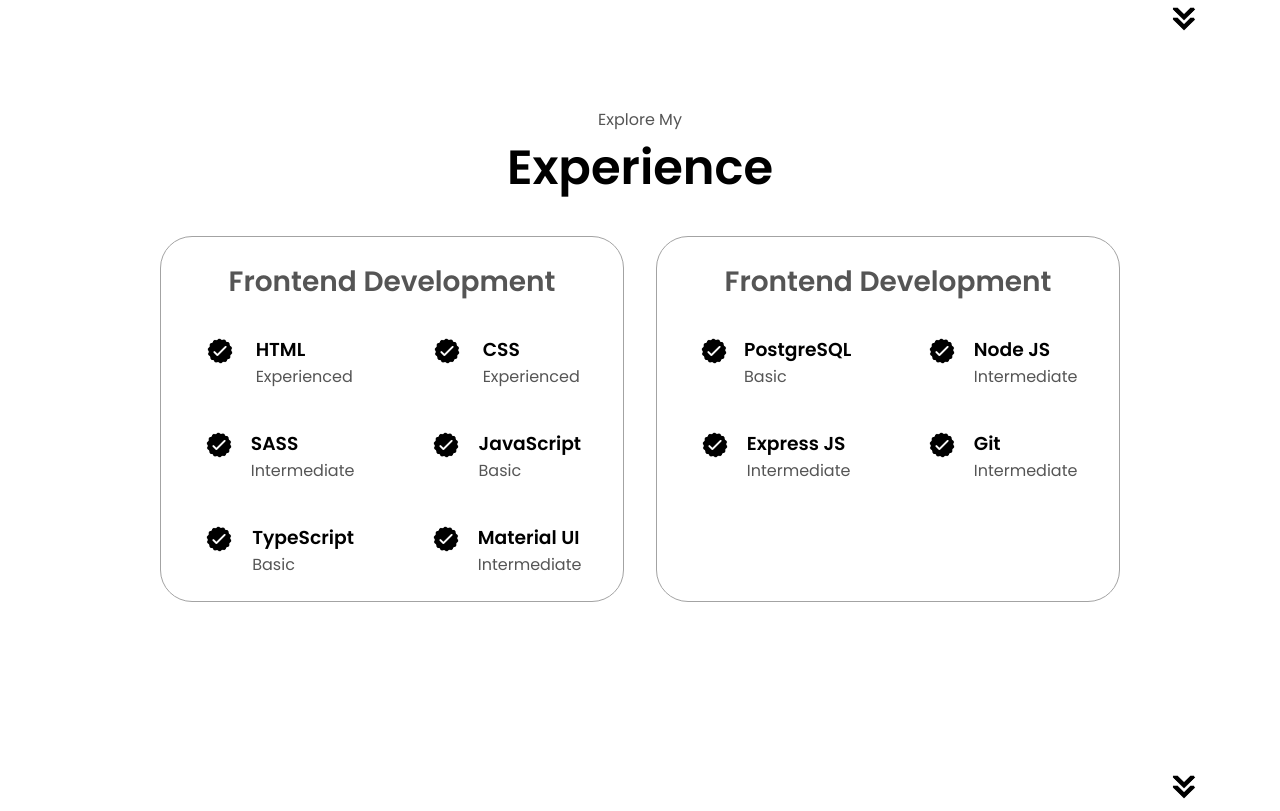
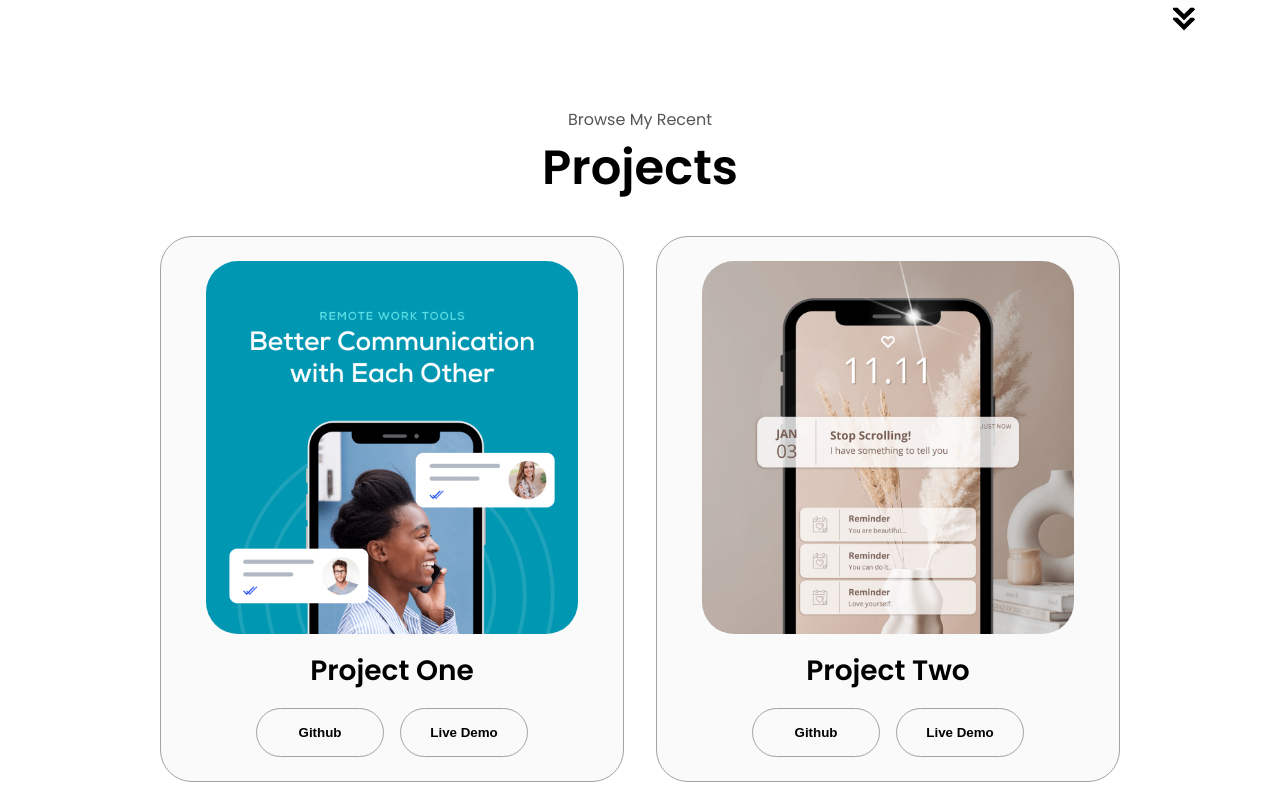
Before and after one commit to gani-radiant/ganesh, a plain HTML site: page index.html in a window 1280 px wide. Shown: the part 1589-2400 px from the top of the page. Drawn offline with Linux system fonts and the light colour scheme.

Commit message:
Update index.html

```diff
--- a/index.html
+++ b/index.html
@@ -118,140 +118,7 @@
         onclick="location.href='./#experience'"
       />
     </section>
-    <section id="experience">
-      <p class="section__text__p1">Explore My</p>
-      <h1 class="title">Experience</h1>
-      <div class="experience-details-container">
-        <div class="about-containers">
-          <div class="details-container">
-            <h2 class="experience-sub-title">Frontend Development</h2>
-            <div class="article-container">
-              <article>
-                <img
-                  src="./assets/checkmark.png"
-                  alt="Experience icon"
-                  class="icon"
-                />
-                <div>
-                  <h3>HTML</h3>
-                  <p>Experienced</p>
-                </div>
-              </article>
-              <article>
-                <img
-                  src="./assets/checkmark.png"
-                  alt="Experience icon"
-                  class="icon"
-                />
-                <div>
-                  <h3>CSS</h3>
-                  <p>Experienced</p>
-                </div>
-              </article>
-              <article>
-                <img
-                  src="./assets/checkmark.png"
-                  alt="Experience icon"
-                  class="icon"
-                />
-                <div>
-                  <h3>SASS</h3>
-                  <p>Intermediate</p>
-                </div>
-              </article>
-              <article>
-                <img
-                  src="./assets/checkmark.png"
-                  alt="Experience icon"
-                  class="icon"
-                />
-                <div>
-                  <h3>JavaScript</h3>
-                  <p>Basic</p>
-                </div>
-              </article>
-              <article>
-                <img
-                  src="./assets/checkmark.png"
-                  alt="Experience icon"
-                  class="icon"
-                />
-                <div>
-                  <h3>TypeScript</h3>
-                  <p>Basic</p>
-                </div>
-              </article>
-              <article>
-                <img
-                  src="./assets/checkmark.png"
-                  alt="Experience icon"
-                  class="icon"
-                />
-                <div>
-                  <h3>Material UI</h3>
-                  <p>Intermediate</p>
-                </div>
-              </article>
-            </div>
-          </div>
-          <div class="details-container">
-            <h2 class="experience-sub-title">Frontend Development</h2>
-            <div class="article-container">
-              <article>
-                <img
-                  src="./assets/checkmark.png"
-                  alt="Experience icon"
-                  class="icon"
-                />
-                <div>
-                  <h3>PostgreSQL</h3>
-                  <p>Basic</p>
-                </div>
-              </article>
-              <article>
-                <img
-                  src="./assets/checkmark.png"
-                  alt="Experience icon"
-                  class="icon"
-                />
-                <div>
-                  <h3>Node JS</h3>
-                  <p>Intermediate</p>
-                </div>
-              </article>
-              <article>
-                <img
-                  src="./assets/checkmark.png"
-                  alt="Experience icon"
-                  class="icon"
-                />
-                <div>
-                  <h3>Express JS</h3>
-                  <p>Intermediate</p>
-                </div>
-              </article>
-              <article>
-                <img
-                  src="./assets/checkmark.png"
-                  alt="Experience icon"
-                  class="icon"
-                />
-                <div>
-                  <h3>Git</h3>
-                  <p>Intermediate</p>
-                </div>
-              </article>
-            </div>
-          </div>
-        </div>
-      </div>
-      <img
-        src="./assets/arrow.png"
-        alt="Arrow icon"
-        class="icon arrow"
-        onclick="location.href='./#projects'"
-      />
-    </section>
+
     <section id="projects">
       <p class="section__text__p1">Browse My Recent</p>
       <h1 class="title">Projects</h1>
```
